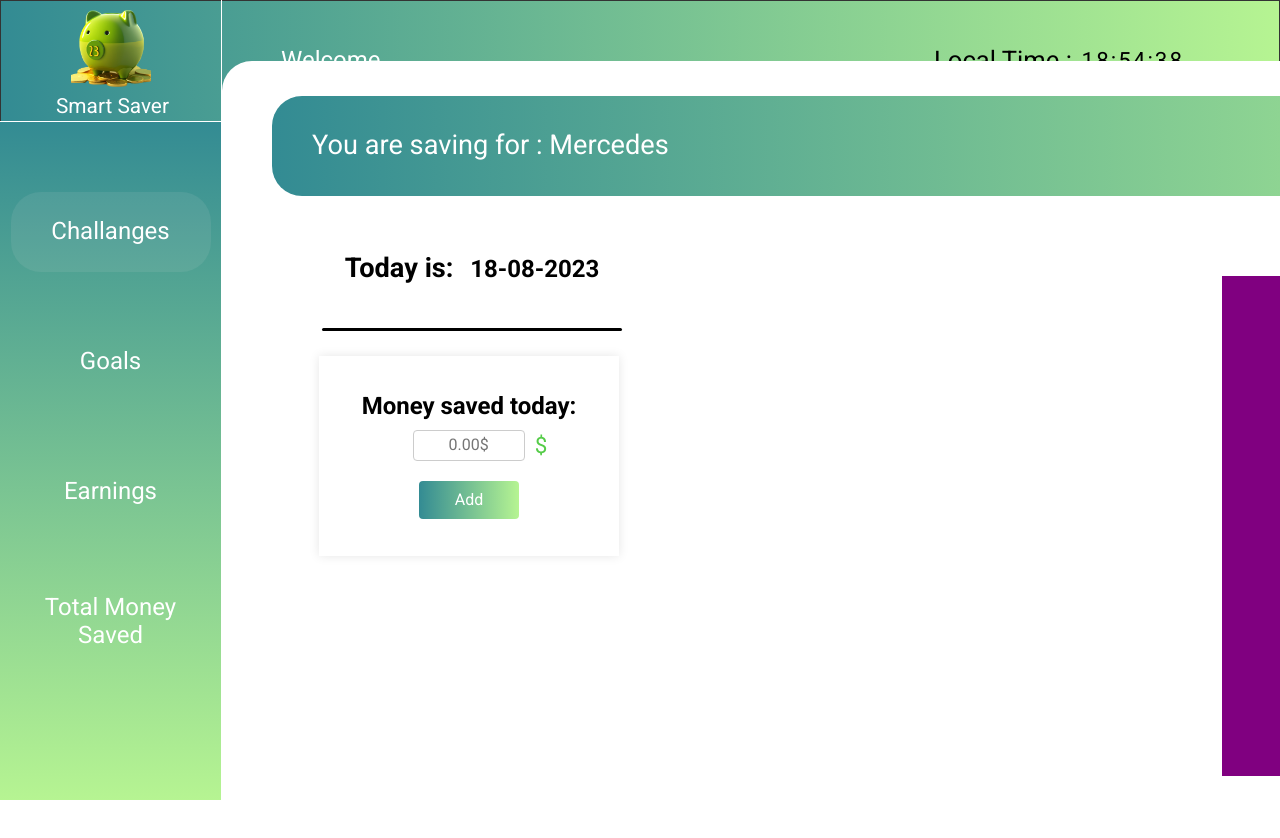
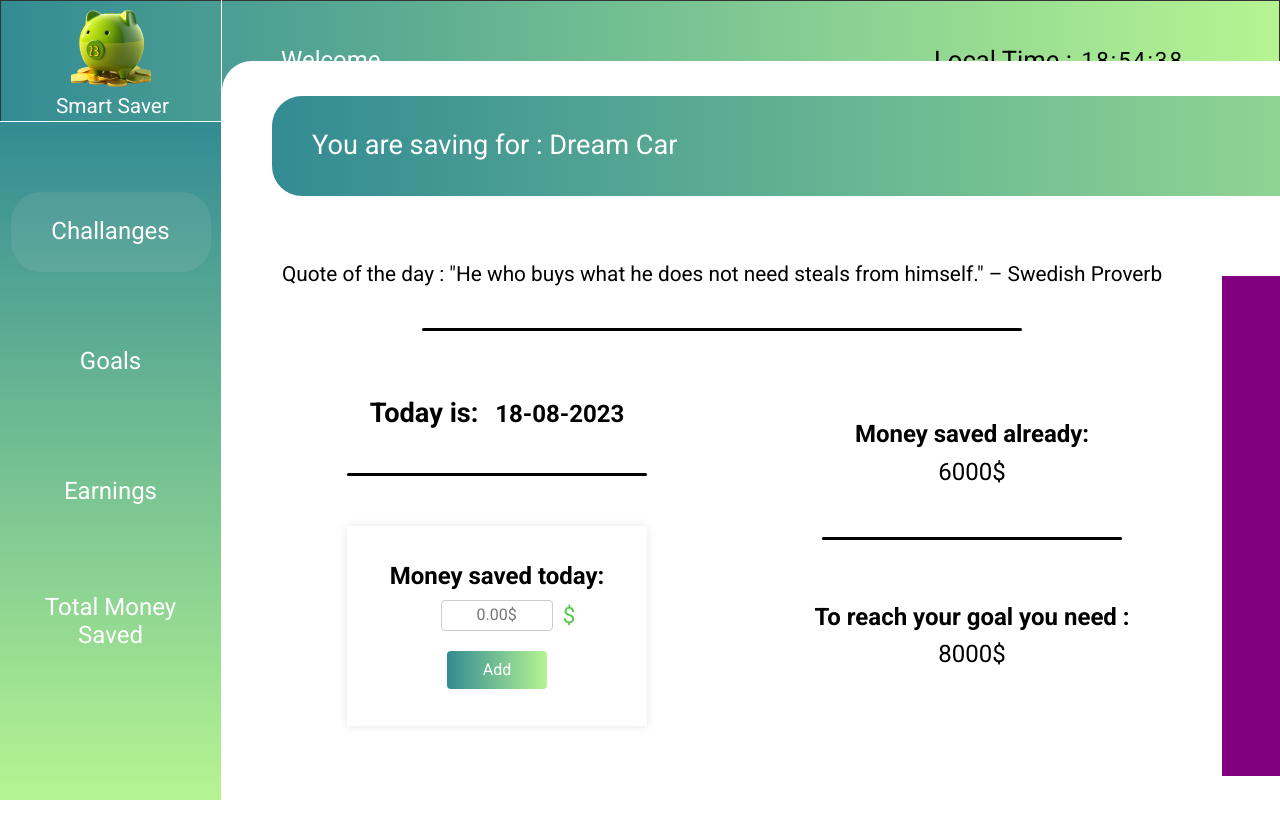
Before and after one commit to KenooG/Savings, a React (Vite) app: page /site in a window 1280 px wide. Shown: the top 838 px of the page. Built offline with nearby package versions, Linux system fonts and the light colour scheme.

Commit message:
stylowanie lewej kolumny bez funkcjonalonsci

```diff
--- a/sites/components/SiteComponents/UnderHeaderComponents/Challanges.jsx
+++ b/sites/components/SiteComponents/UnderHeaderComponents/Challanges.jsx
@@ -1,16 +1,18 @@
 import React from 'react';
 import CurrentDate from './CurrentDate';
-
+import RandomQuote from "./RandomQuote.jsx";
 
 
 
 const Challanges = () => {
 
 
+
+
         return (
             <>
                 <div className="Challange_Des">
-                    <p className="SavingGoal1">You are saving for : Mercedes</p>
+                    <p className="SavingGoal1">You are saving for : Dream Car</p>
                     <div className="SavingGoal2">
                         <p className="SG">Progress done : </p>
                         <p className="SG2">20%</p>
@@ -18,6 +20,13 @@ const Challanges = () => {
                 </div>
                 <div className="ChallangeDown">
                     <div className="DownLeft">
+                        <div className="up">
+                            <p><RandomQuote/></p>
+                        </div>
+
+                        <div className="down">
+                            <div className="downleft">
+
                         <div className="date">
                             <CurrentDate />
                         </div>
@@ -28,12 +37,20 @@ const Challanges = () => {
                                 <span className="dollar-sign">$</span>
                             </div>
                             <button type="submit">Add</button>
+                        </div>
+                        </div>
+                            <div className="downleftright">
+                                <div className="totalmoney"><p>Money saved already: </p><p className="totalmoneytext">6000$</p></div>
+                                <div className="toreach"><p>To reach your goal you need :</p> <p className="torachmoney">8000$</p></div>
 
+
+                            </div>
                         </div>
 
 
                     </div>
                     <div className="DownRight">
+
 
                     </div>
 
--- /dev/null
+++ b/sites/components/SiteComponents/UnderHeaderComponents/RandomQuote.jsx
@@ -0,0 +1,25 @@
+
+import React from 'react';
+
+const RandomQuote = () => {
+    const quotes = [
+        "\"If you would be wealthy, think of saving as well as getting.\" – Benjamin Franklin\n",
+        "\"Money is a terrible master but an excellent servant.\" – P.T. Barnum",
+        "\"The art is not in making money, but in keeping it.\" – Proverb",
+        "\"He who buys what he does not need steals from himself.\" – Swedish Proverb",
+        "\"A penny saved is a penny earned.\" – Benjamin Franklin",
+        "\"Do not save what is left after spending, but spend what is left after saving.\" – Warren Buffett",
+
+    ];
+
+
+    const randomQuote = quotes[Math.floor(Math.random() * quotes.length)];
+
+    return (
+        <div className="quote-container">
+            <p className="quote-text">Quote of the day : {randomQuote}</p>
+        </div>
+    );
+};
+
+export default RandomQuote;
--- a/src/Main.scss
+++ b/src/Main.scss
@@ -954,18 +954,139 @@ $accent: #b13535;
   align-items: center;
 
   .DownLeft{
-    width: 800px;
+    width: 900px;
     height: 600px;
 
+    display: flex;
+    flex-direction: column;
+    align-items: center;
+    margin-right: 45px;
+    .up{
+      width: 900px;
+      height: 100px;
+
+      display: flex;
+      justify-content: center;
+      position: relative;
+
+      &::after {
+        content: '';
+        position: absolute;
+        bottom: -5px;
+        width: 600px;
+        height: 3px;
+        background-color: black;
+        border-radius: 30px;
+      }
+      .quote-text{
+        font-size: 1.3rem;
+        font-family: 'Roboto', sans-serif;
+        text-align: center;
+
+
+      }
+
+
+    }
+    .down{
+      margin-top: 30px;
+      width: 900px;
+      height: 450px;
+      display: flex;
+      align-items: center;
+      justify-content: space-between;
+
+    }
+    .downleft{
+      margin-top: 30px;
+      width: 450px;
+      height: 450px;
+      display: flex;
+      flex-direction: column;
+      align-items: center;
+
+    }
+    .downleftright{
+      width: 400px;
+      height: 450px;
+
+      display: flex;
+      justify-content: center;
+      align-items: center;
+      flex-direction: column;
+      gap: 20px;
+      .totalmoney{
+        width: 400px;
+        height: 200px;
+margin-top: 65px;
+        text-align: center;
+        font-size: 1.5rem ;
+        font-family: 'Roboto', sans-serif;
+        font-weight: bold;
+
+        display: flex;
+        flex-direction: column;
+        align-items: center;
+        position: relative;
+        &::after {
+          content: '';
+          position: absolute;
+          width: 300px;
+          height: 3px;
+          background-color: black;
+          border-radius: 30px;
+          transform: translateY(116px);
+        }
+p{
+  margin: 0;
+
+
+      }
+.totalmoneytext{
+  margin-top: 10px;
+  font-weight: normal;
+}
+
+
+      }
+      .toreach{
+        margin-top: 10px;
+        width: 400px;
+        height: 200px;
+margin-bottom: 50px;
+        text-align: center;
+        font-size: 1.5rem ;
+        font-family: 'Roboto', sans-serif;
+        font-weight: bold;
+
+        display: flex;
+        flex-direction: column;
+        align-items: center;
+        p{
+          margin: 0;
+
+
+        }
+        .torachmoney{
+          margin-top: 10px;
+          font-weight: normal;
+        }
+
+      }
+
+    }
+
+
     .container {
-      margin-top: 30px;
+
       width: 300px;
       height: 200px;
       display: flex;
       flex-direction: column;
       justify-content: center;
       align-items: center;
-      margin-left: 47px;
+      margin-top: 55px;
+
 
       background-color: #fff;
       box-shadow: 0 0 10px rgba(0, 0, 0, 0.1);
```
